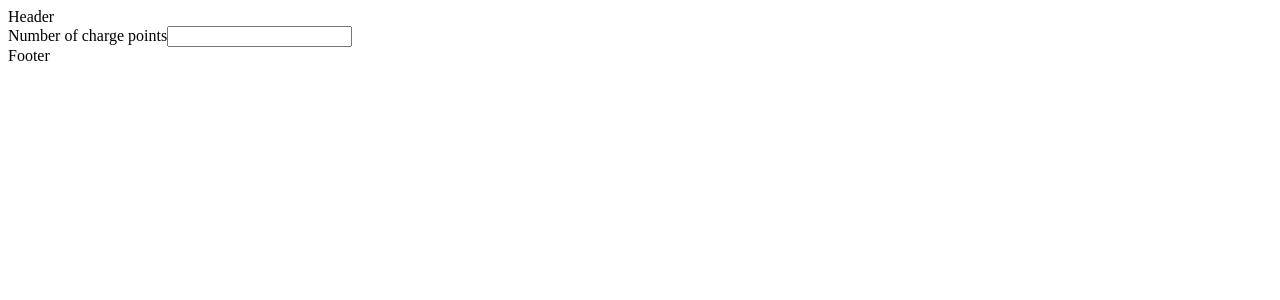
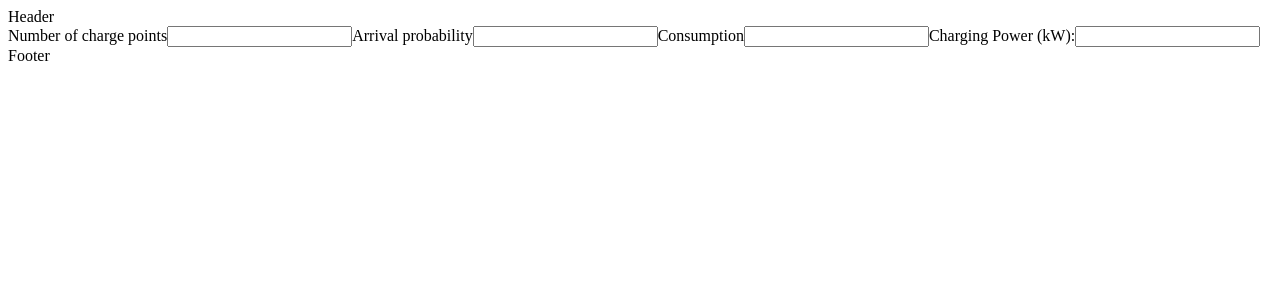
Before and after one commit to sergiutanasiev/ev_charge_points_R, a React (Create React App) app in the folder client/: page / in a window 1280 px wide. Shown: the top 300 px of the page. Built offline with nearby package versions, Linux system fonts and the light colour scheme.

Commit message:
add field values to form data

```diff
--- a/client/src/data/formData.js
+++ b/client/src/data/formData.js
@@ -8,13 +8,55 @@ const chargePoints = {
         name: 'number_charge_points',
         title: 'number_charge_points',
         id: 'number_charge_points',
-        type: 'text',
+        type: 'number',
         placeholder: ''
     }
 }
 
+const arrivalProbability = {
+    id: 2,
+    tag: 'input',
+    data: {
+        text: 'Arrival probability',
+        name: 'arrival_probability',
+        title: 'arrival_probability',
+        id: 'arrival_probability',
+        type: 'number',
+        placeholder: ''
+    },
+}
+
+const consumption = {
+    id: 3,
+    tag: 'input',
+    data: {
+        text: 'Consumption',
+        name: 'consumption',
+        title: 'consumption',
+        id: 'consumption',
+        type: 'number',
+        placeholder: ''
+    },
+}
+
+const chargingPower = {
+    id: 4,
+    tag: 'input',
+    data: {
+        text: 'Charging Power (kW):',
+        name: 'charging_power',
+        title: 'charging_power',
+        id: 'charging_power',
+        type: 'number',
+        placeholder: ''
+    },
+}
+
 const ChargingStationForm = [
     chargePoints,
+    arrivalProbability,
+    consumption,
+    chargingPower
 ]
 
 
```
